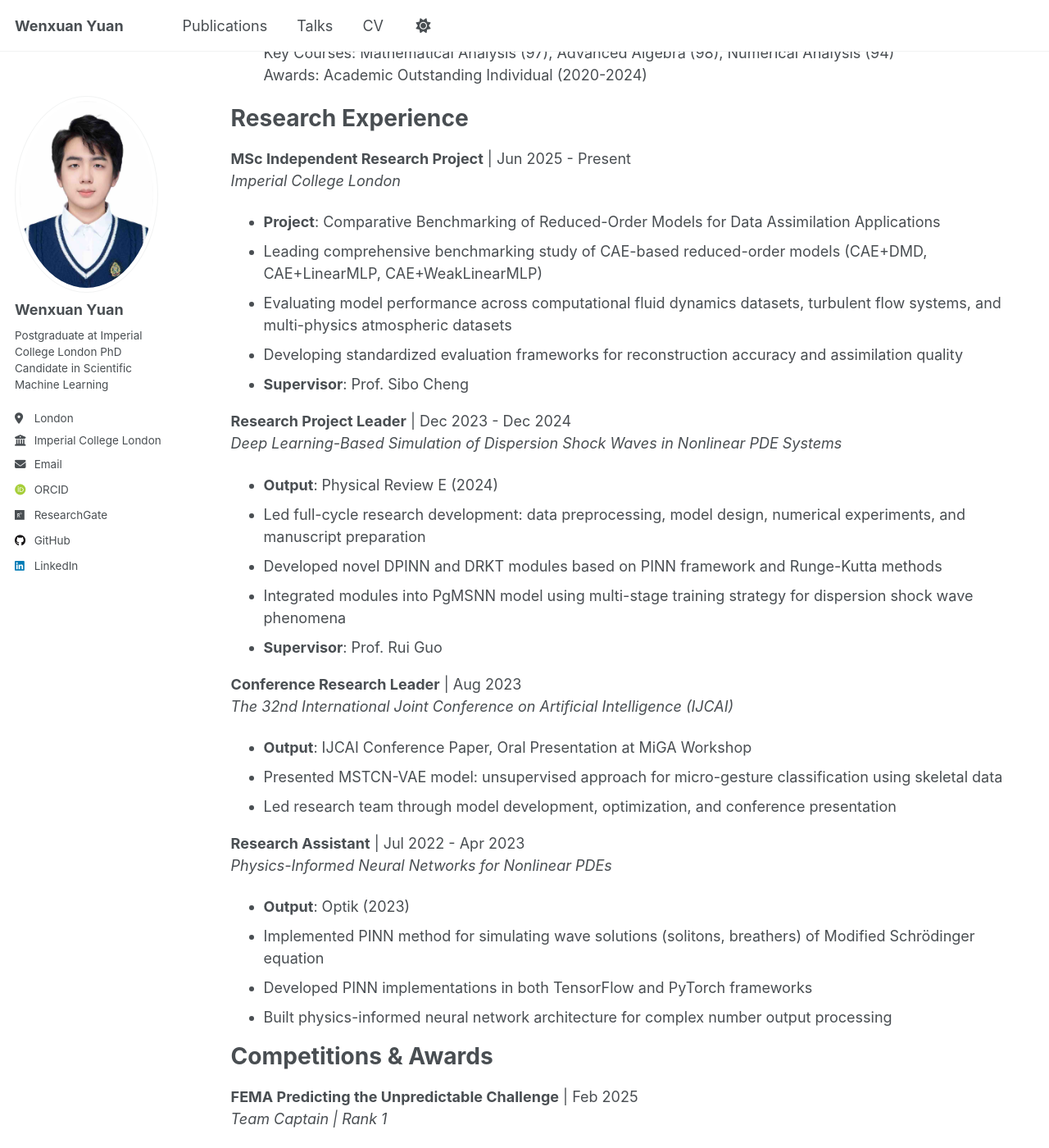
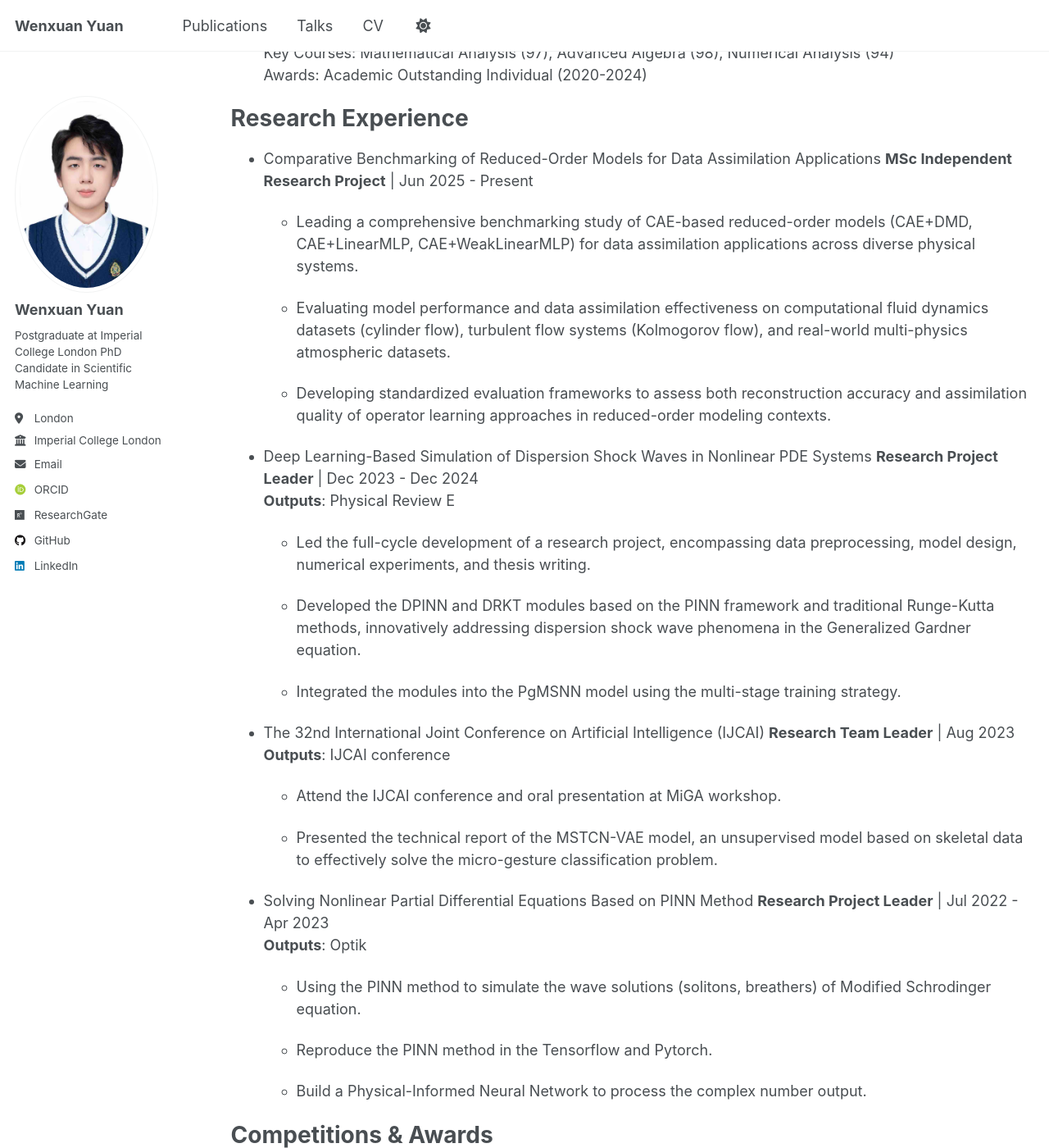
Before and after one commit to Wenxuan52/Wenxuan52.github.io, a Jekyll site: the page built from _pages/cv.md, in a window 1280 px wide and 1400 px high, scrolled down 355 px. Shown: the whole window at 82% size. Built offline with Jekyll 4.4.1, drawn with Linux system fonts in a browser that asks for light colours; some web fonts are replaced; a script that is not in the unit is left out.

Commit message:
Update cv.md

```diff
--- a/_pages/cv.md
+++ b/_pages/cv.md
@@ -25,34 +25,42 @@ Education
 Research Experience
 ======
 
-**MSc Independent Research Project** | Jun 2025 - Present
-*Imperial College London*
-- **Project**: Comparative Benchmarking of Reduced-Order Models for Data Assimilation Applications
-- Leading comprehensive benchmarking study of CAE-based reduced-order models (CAE+DMD, CAE+LinearMLP, CAE+WeakLinearMLP)
-- Evaluating model performance across computational fluid dynamics datasets, turbulent flow systems, and multi-physics atmospheric datasets
-- Developing standardized evaluation frameworks for reconstruction accuracy and assimilation quality
-- **Supervisor**: Prof. Sibo Cheng
+* Comparative Benchmarking of Reduced-Order Models for Data Assimilation Applications
+  **MSc Independent Research Project** | Jun 2025 - Present
 
-**Research Project Leader** | Dec 2023 - Dec 2024
-*Deep Learning-Based Simulation of Dispersion Shock Waves in Nonlinear PDE Systems*
-- **Output**: Physical Review E (2024)
-- Led full-cycle research development: data preprocessing, model design, numerical experiments, and manuscript preparation
-- Developed novel DPINN and DRKT modules based on PINN framework and Runge-Kutta methods
-- Integrated modules into PgMSNN model using multi-stage training strategy for dispersion shock wave phenomena
-- **Supervisor**: Prof. Rui Guo
+  - Leading a comprehensive benchmarking study of CAE-based reduced-order models (CAE+DMD, CAE+LinearMLP, CAE+WeakLinearMLP) for data assimilation applications across diverse physical systems.
 
-**Conference Research Leader** | Aug 2023
-*The 32nd International Joint Conference on Artificial Intelligence (IJCAI)*
-- **Output**: IJCAI Conference Paper, Oral Presentation at MiGA Workshop
-- Presented MSTCN-VAE model: unsupervised approach for micro-gesture classification using skeletal data
-- Led research team through model development, optimization, and conference presentation
+  - Evaluating model performance and data assimilation effectiveness on computational fluid dynamics datasets (cylinder flow), turbulent flow systems (Kolmogorov flow), and real-world multi-physics atmospheric datasets.
 
-**Research Assistant** | Jul 2022 - Apr 2023
-*Physics-Informed Neural Networks for Nonlinear PDEs*
-- **Output**: Optik (2023)
-- Implemented PINN method for simulating wave solutions (solitons, breathers) of Modified Schrödinger equation
-- Developed PINN implementations in both TensorFlow and PyTorch frameworks
-- Built physics-informed neural network architecture for complex number output processing
+  - Developing standardized evaluation frameworks to assess both reconstruction accuracy and assimilation quality of operator learning approaches in reduced-order modeling contexts.
+
+* Deep Learning-Based Simulation of Dispersion Shock Waves in Nonlinear PDE Systems
+  **Research Project Leader** | Dec 2023 - Dec 2024
+  **Outputs**: Physical Review E
+
+  - Led the full-cycle development of a research project, encompassing data preprocessing, model design, numerical experiments, and thesis writing.
+
+  - Developed the DPINN and DRKT modules based on the PINN framework and traditional Runge-Kutta methods, innovatively addressing dispersion shock wave phenomena in the Generalized Gardner equation.
+
+  - Integrated the modules into the PgMSNN model using the multi-stage training strategy.
+
+* The 32nd International Joint Conference on Artificial Intelligence (IJCAI)
+  **Research Team Leader** | Aug 2023
+  **Outputs**: IJCAI conference
+
+  - Attend the IJCAI conference and oral presentation at MiGA workshop.
+
+  - Presented the technical report of the MSTCN-VAE model, an unsupervised model based on skeletal data to effectively solve the micro-gesture classification problem.
+
+* Solving Nonlinear Partial Differential Equations Based on PINN Method
+  **Research Project Leader** | Jul 2022 - Apr 2023
+  **Outputs**: Optik
+
+  - Using the PINN method to simulate the wave solutions (solitons, breathers) of Modified Schrodinger equation.
+
+  - Reproduce the PINN method in the Tensorflow and Pytorch.
+
+  - Build a Physical-Informed Neural Network to process the complex number output.
 
 Competitions & Awards
 ======
```
